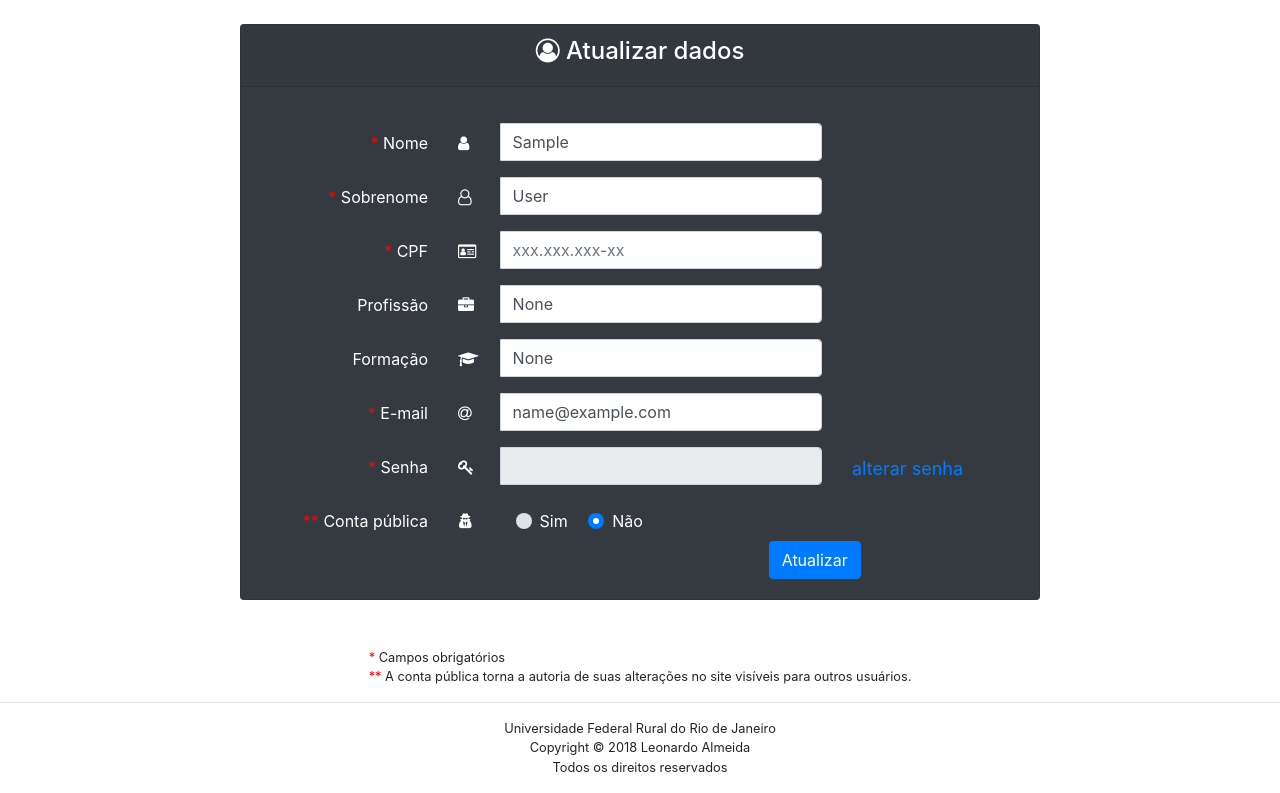
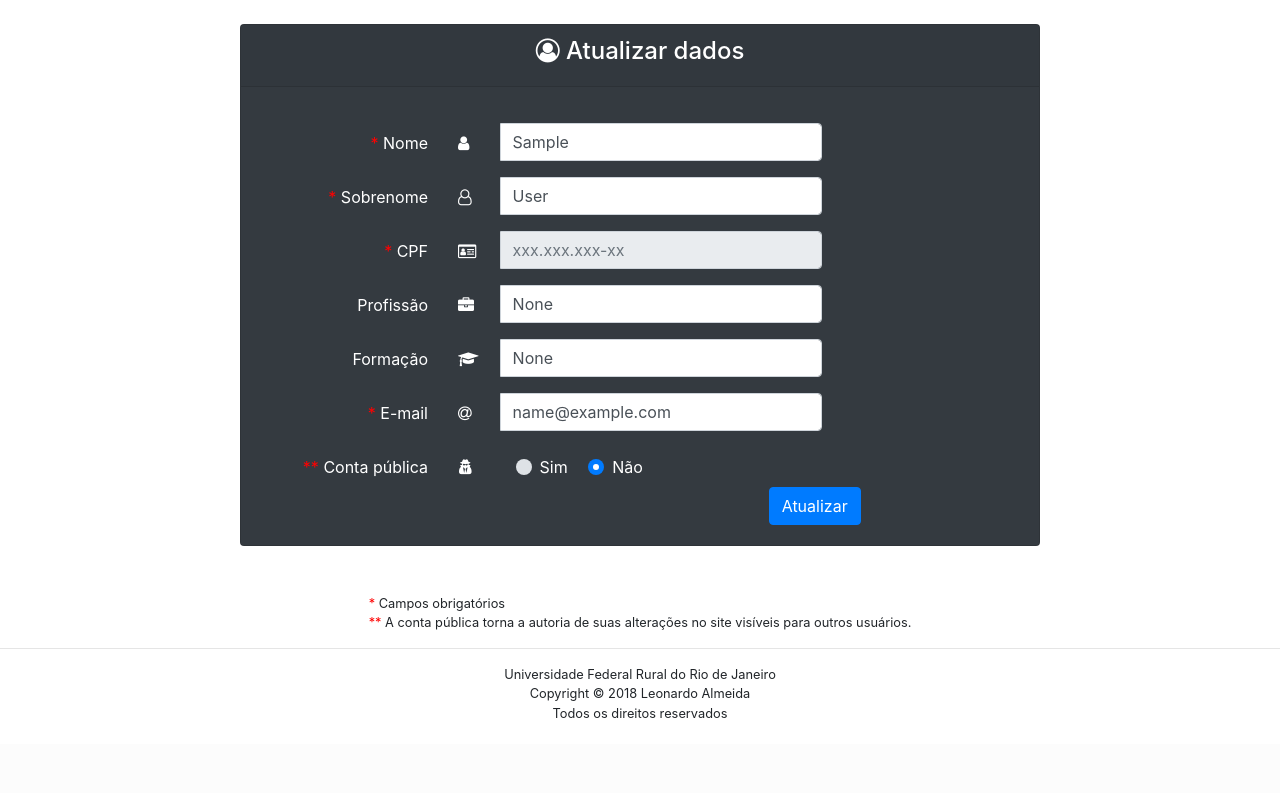
Before and after one commit to Leoalmeida95/mundo-dos-frameworks, a Django app: page /atualizar_usuario/ in a window 1280 px wide. Shown: the part 56-849 px from the top of the page. After the commit the page ends 774 px from the top, so only its background shows below. Run offline with Django 3.2, Linux system fonts and the light colour scheme; the visitor is signed in with stand-in values (Sample User, id 1); data that the repository does not hold is empty; some libraries are stand-ins or nearby versions.

Commit message:
cpf validacao/ senha

```diff
--- a/wof/content/drop_nav.css
+++ b/wof/content/drop_nav.css
@@ -3,7 +3,7 @@
     min-width: 250px;
     padding: 14px 14px 0;
     overflow: hidden;
-    background-color: rgba(255, 255, 255, .8);
+    background-color: rgba(255, 255, 255, 0.986);
 }
 
 #login-dp .help-block {
--- a/wof/templates/base.html
+++ b/wof/templates/base.html
@@ -98,6 +98,10 @@
 								<a class="btn btn-outline-primary btn-sm btn-block" role="button" href="{% url 'wofapp:atualizar' %}">
 									<i class="fa fa-pencil fa-fw"></i> Atualizar Dados</a>
 							</div>
+							<div class="dropdown-item disabled">
+									<a class="btn btn-outline-info btn-sm btn-block" role="button" href="{% url 'wofapp:trocar_senha' %}">
+										<i class="fa fa-key" aria-hidden="true"></i> Alterar Senha</a>
+								</div>
 							<div class="bottom dropdown-item disabled">
 								<div class="row">
 									<div class="col-sm-11 mx-auto">
--- a/wof/templates/reset_senha_confirmacao.html
+++ b/wof/templates/reset_senha_confirmacao.html
@@ -20,7 +20,8 @@
             <div class="col-7">
               <div class="form-group">
                 <div class="input-group">
-                  <input type="password" name="password1" class="form-control" id="password1" placeholder="senha" required>
+                  <input type="password" name="password1" class="form-control" id="password1" placeholder="senha" required onpaste="return false"
+                  ondrop="return false">
                 </div>
               </div>
             </div>
@@ -33,7 +34,8 @@
             <div class="col-7">
               <div class="form-group">
                 <div class="input-group">
-                  <input type="password" name="password2" class="form-control" id="password2" placeholder="confirmar senha" required>
+                  <input type="password" name="password2" class="form-control" id="password2" placeholder="confirmar senha" required onpaste="return false"
+                  ondrop="return false">
                 </div>
               </div>
             </div>
--- a/wof/templates/usuario.html
+++ b/wof/templates/usuario.html
@@ -81,7 +81,7 @@
                             </div>
                             <input type="text" value="{{ form.cpf.value }}" name="cpf" class="form-control" maxlength="14" id="cpf" placeholder="xxx.xxx.xxx-xx"
                                 required onkeypress="formatar('###.###.###-##', this);return validaNumeros(event)" onpaste="return false"
-                                ondrop="return false">
+                                ondrop="return false" {%if user.is_authenticated%}disabled{%endif%}>
                         </div>
                     </div>
                 </div>
@@ -156,29 +156,7 @@
                     {{ form.email.errors }}
                 </small>
             </div>
-            {% if user.is_authenticated %}
-            <div class="row">
-                <div class="col-md-3 field-label-responsive">
-                    <span style="color:red">*</span>
-                    <label for="password">Senha</label>
-                </div>
-                <div class="col-md-6">
-                    <div class="form-group has-danger">
-                        <div class="input-group">
-                            <div class="mt-2" style="width: 2.6rem">
-                                <i class="fa fa-key"></i>
-                            </div>
-                            <input type="text" name="password" class="form-control" id="password" value="{{ form.password.value }}" disabled>
-                        </div>
-                    </div>
-                </div>
-                <div class="col-md-3">
-                    <div class="mt-2">
-                        <a href="/trocar_senha/" style="font-size: 18px">alterar senha</a>
-                    </div>
-                </div>
-            </div>
-            {% else %}
+            {% if not user.is_authenticated %}
             <div class="row">
                 <div class="col-md-3 field-label-responsive">
                     <span style="color:red">*</span>
--- a/wof/wofapp/forms.py
+++ b/wof/wofapp/forms.py
@@ -13,6 +13,7 @@ from django.template.loader import render_to_string
 
 from .tokens import account_activation_token
 from .models import Usuario,Comentario,Framework,Helloworld
+from .util import CpfValido
 
 CHOICES=[(True,'Sim'),
          (False,'Não')]
@@ -60,6 +61,8 @@ class CustomUserCreationForm(UserCreationForm):
 
         if cpf and Usuario.objects.filter(cpf=cpf).exclude(first_name=username).count():
             raise forms.ValidationError("Este CPF já está em uso, por favor verifique se foi digitado corretamente.")
+        elif CpfValido().validate(self.cleaned_data.get('cpf')):
+            raise forms.ValidationError("Número de CPF inválido.")
         return cpf
 
     def save(self, commit=True):
--- a/wof/wofapp/views.py
+++ b/wof/wofapp/views.py
@@ -81,7 +81,7 @@ def reset_senha_view(request):
     else:
         form = PasswordResetForm()
 
-    return render(request,'reset_senha.html',{'form':form,'linguagens':Linguagem.objects.all().order_by('nome')})
+    return render(request,'nova_senha.html',{'form':form,'linguagens':Linguagem.objects.all().order_by('nome')})
 
 def reset_senha_confirmacao_view(request, uidb64=None, token=None):
     assert uidb64 is not None and token is not None
```
Also changed, not shown: wof/wofapp/util.py (added, +62 -0 lines), wof/templates/nova_senha.html (renamed from wof/templates/reset_senha.html).
